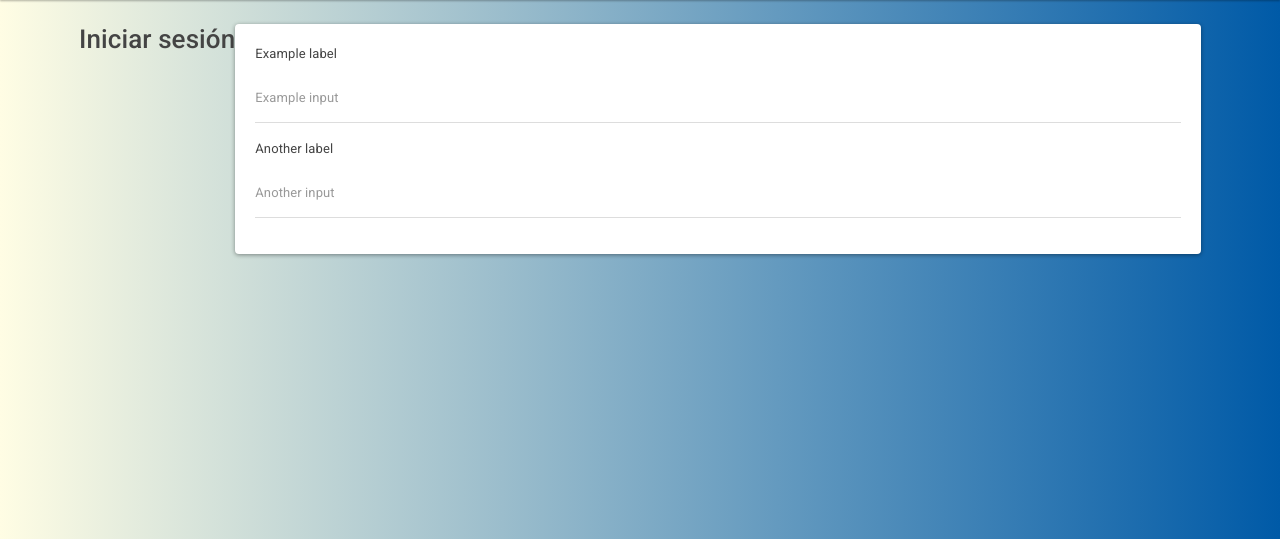
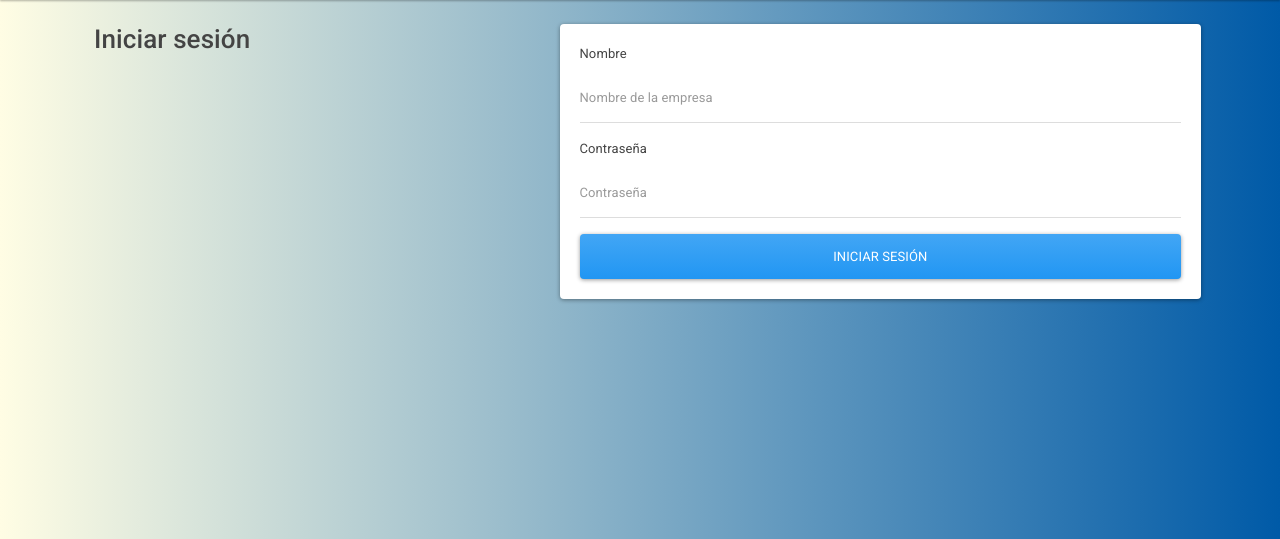
Before and after one commit to hburmester/drive-sleep-alert, a Flask app: page / in a window 1280 px wide. Shown: the part 80-619 px from the top of the page. Run offline with Flask 2, Linux system fonts and the light colour scheme; data that the repository does not hold is empty; some libraries are stand-ins or nearby versions.

Commit message:
login vista lista

```diff
--- a/templates/login.html
+++ b/templates/login.html
@@ -3,18 +3,22 @@
 {% block body %}
 
 <div class="row">
-    <h2>Iniciar sesión</h2>
+    <div class="col">
+        <h2>Iniciar sesión</h2>
+    </div>
+
     <div class="card card-body">
-        <form>
+        <form action="/login">
             <div class="form-group">
-              <label for="formGroupExampleInput">Example label</label>
-              <input name="name" type="text" class="form-control" id="formGroupExampleInput" placeholder="Example input">
+              <label for="formGroupExampleInput">Nombre</label>
+              <input name="name" type="text" class="form-control" id="formGroupExampleInput" placeholder="Nombre de la empresa">
             </div>
             <div class="form-group">
-              <label for="formGroupExampleInput2">Another label</label>
-              <input name="name" type="text" class="form-control" id="formGroupExampleInput2" placeholder="Another input">
+              <label for="formGroupExampleInput2">Contraseña</label>
+              <input name="name" type="password" class="form-control" id="formGroupExampleInput2" placeholder="Contraseña">
             </div>
         </form>
+        <button type="submit" class="btn btn-primary">Iniciar sesión</button>
     </div>
 </div>
 
```
